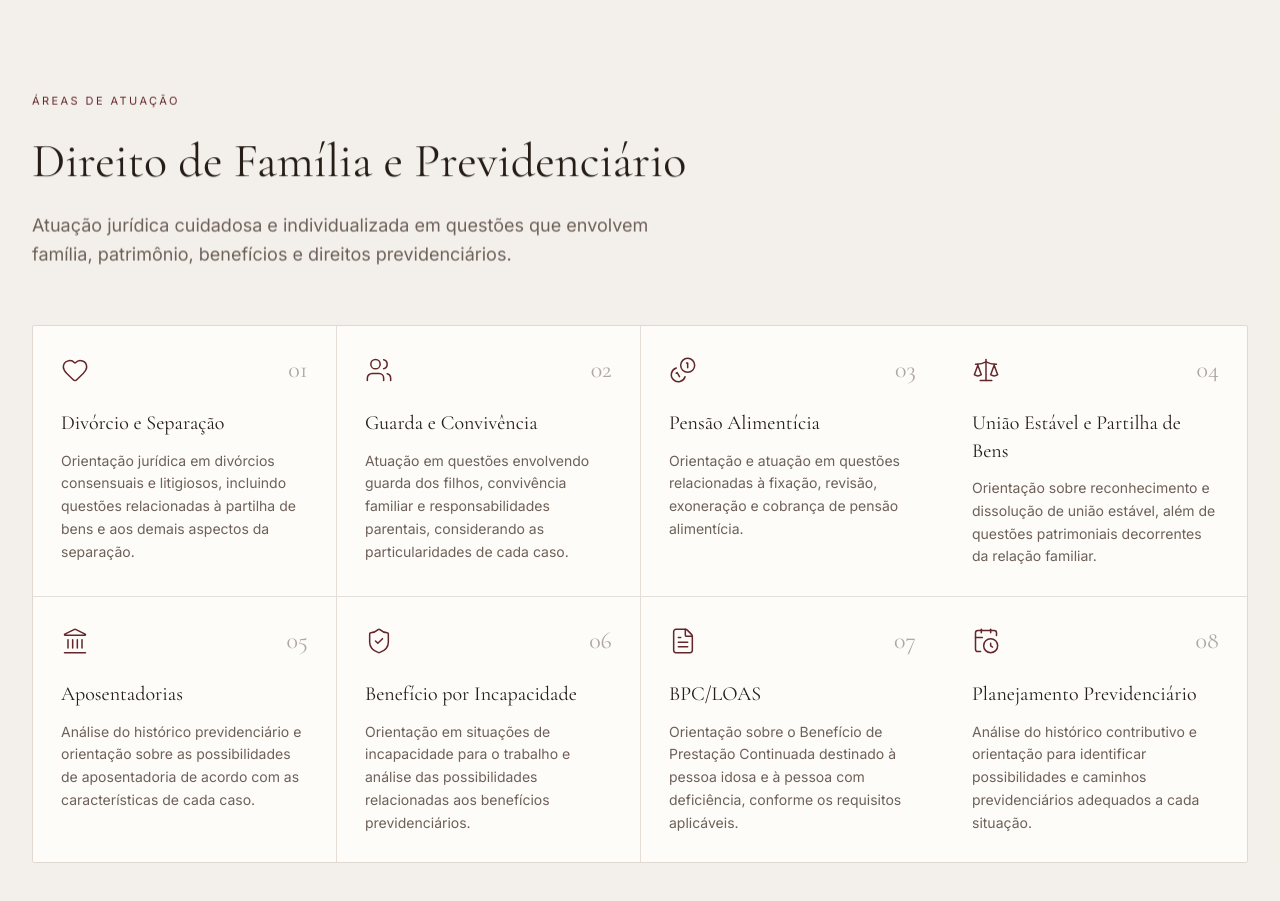
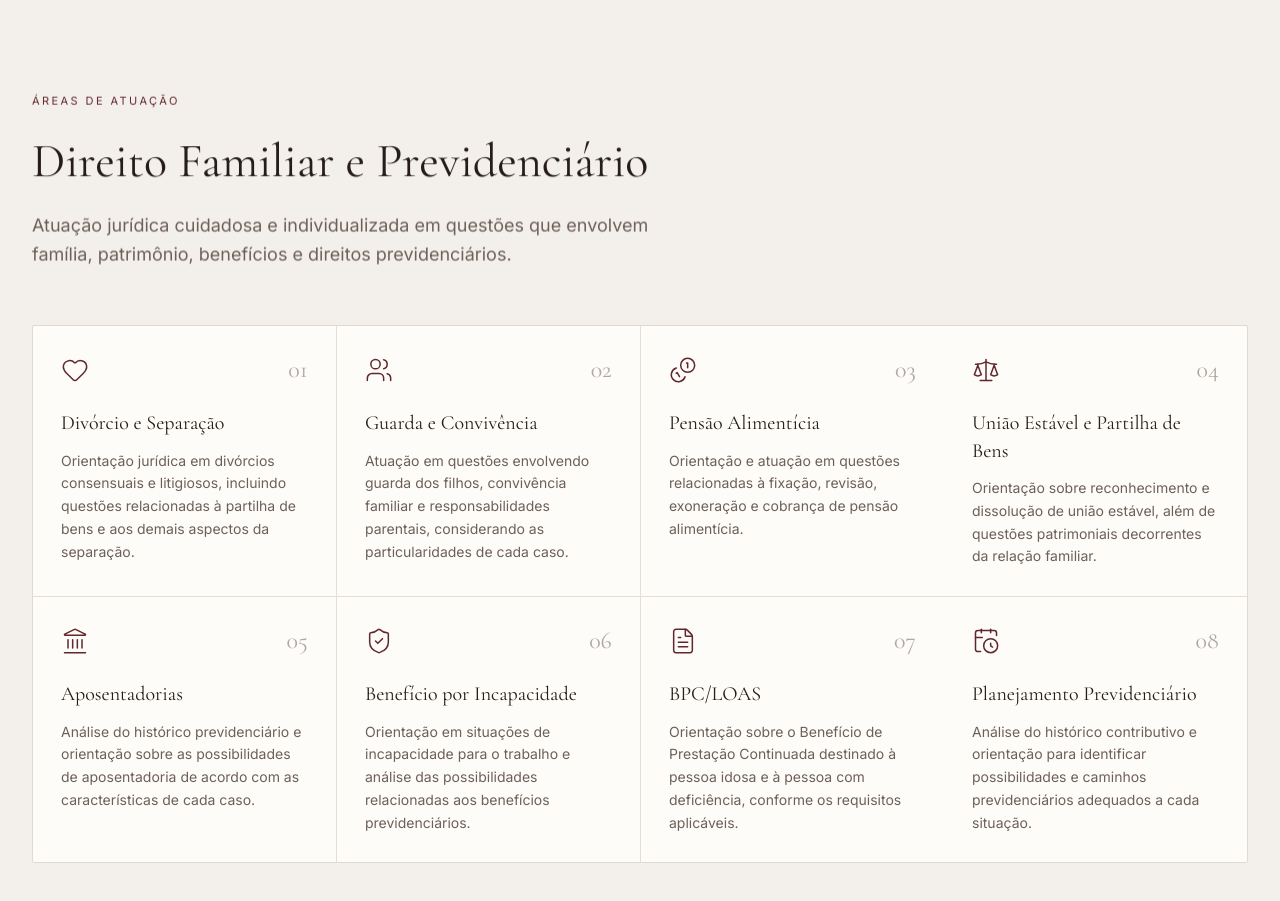
Before and after one commit to luna24444/daisadelvalle, a Next.js app: page / in a window 1280 px wide. Shown: the part 1680-2581 px from the top of the page. Built offline with nearby package versions, Linux system fonts and the light colour scheme; no server answers.

Commit message:
Update heading text for family law section

```diff
--- a/components/practice-areas.tsx
+++ b/components/practice-areas.tsx
@@ -83,7 +83,7 @@ export function PracticeAreas() {
 
           <Reveal delay={80}>
             <h2 className="mt-5 font-serif text-3xl leading-tight text-foreground text-balance md:text-5xl">
-              Direito de Família e Previdenciário
+              Direito Familiar e Previdenciário
             </h2>
           </Reveal>
 
```
